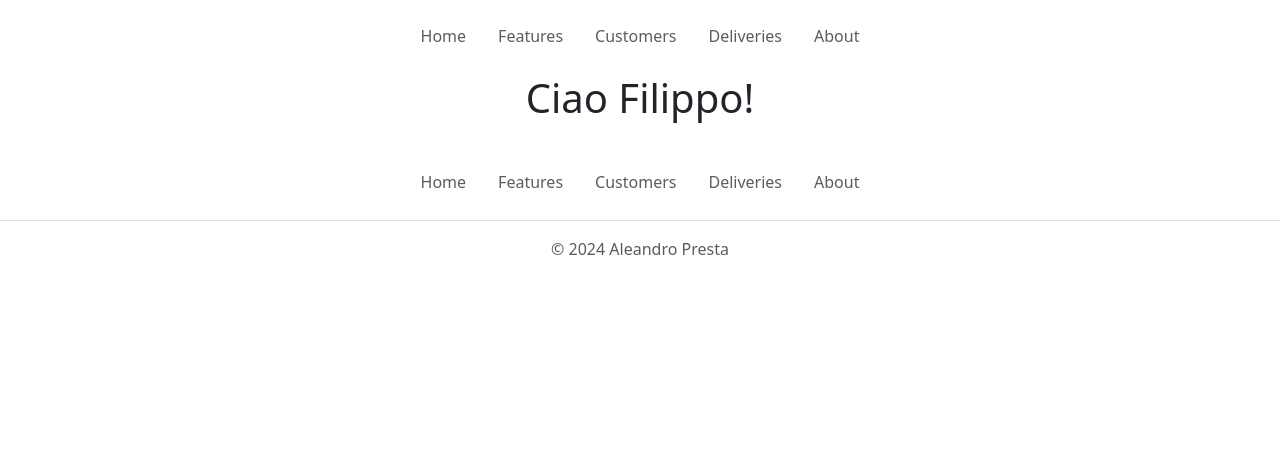
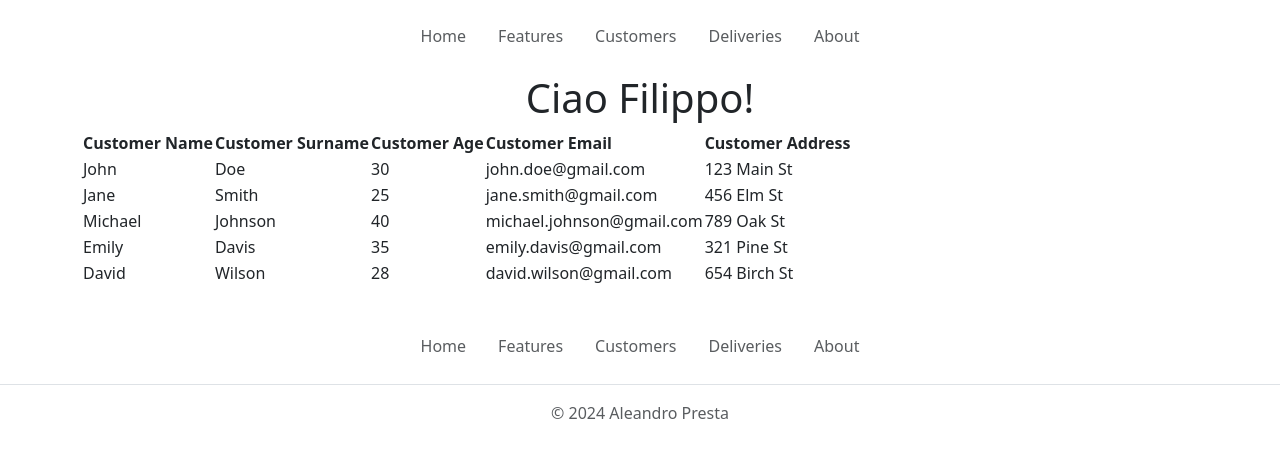
Before and after one commit to AleandroPresta/delivery-manager, an Angular app in the folder frontend/delivery-manager-frontend/: page / in a window 1280 px wide. Shown: the top 458 px of the page. Built offline with nearby package versions, Linux system fonts and the light colour scheme.

Commit message:
Created customer-list component that shows dummy data

```diff
--- a/frontend/delivery-manager-frontend/src/app/app.component.html
+++ b/frontend/delivery-manager-frontend/src/app/app.component.html
@@ -4,6 +4,7 @@
 <main class="main">
   <div class="container">
     <h1 class="text-center">Ciao Filippo!</h1>
+    <customers-list></customers-list>
   </div>
 </main>
 <footer>
--- a/frontend/delivery-manager-frontend/src/app/app.component.ts
+++ b/frontend/delivery-manager-frontend/src/app/app.component.ts
@@ -2,11 +2,12 @@ import { Component } from '@angular/core';
 import { RouterOutlet } from '@angular/router';
 import { HeaderComponent } from "./header/header.component";
 import { FooterComponent } from "./footer/footer.component";
+import { CustomersListComponent } from "./customers-list/customers-list.component";
 
 @Component({
   selector: 'app-root',
   standalone: true,
-  imports: [RouterOutlet, HeaderComponent, FooterComponent],
+  imports: [RouterOutlet, HeaderComponent, FooterComponent, CustomersListComponent],
   templateUrl: './app.component.html',
   styleUrl: './app.component.css'
 })
--- /dev/null
+++ b/frontend/delivery-manager-frontend/src/app/customers-list/Customer.ts
@@ -0,0 +1,23 @@
+export interface CustomerInterface {
+    name: string;
+    surname: string;
+    age: number;
+    email: string;
+    address: string;
+}
+
+export class Customer implements CustomerInterface {
+    name: string;
+    surname: string;
+    age: number;
+    email: string;
+    address: string;
+
+    constructor(name: string, surname: string, age: number, email: string, address: string) {
+        this.name = name;
+        this.surname = surname;
+        this.age = age;
+        this.email = email;
+        this.address = address;
+    }
+}
--- /dev/null
+++ b/frontend/delivery-manager-frontend/src/app/customers-list/customers-list.component.html
@@ -0,0 +1,16 @@
+<table>
+    <tr>
+        <th>Customer Name</th>
+        <th>Customer Surname</th>
+        <th>Customer Age</th>
+        <th>Customer Email</th>
+        <th>Customer Address</th>
+    </tr>
+    <tr *ngFor="let customer of customers">
+        <td>{{ customer.name }}</td>
+        <td>{{ customer.surname }}</td>
+        <td>{{ customer.age }}</td>
+        <td>{{ customer.email }}</td>
+        <td>{{ customer.address }}</td>
+    </tr>
+</table>
--- /dev/null
+++ b/frontend/delivery-manager-frontend/src/app/customers-list/customers-list.component.ts
@@ -0,0 +1,22 @@
+import { Component } from '@angular/core';
+import { Customer } from './Customer';
+import { NgFor } from '@angular/common';
+
+@Component({
+  selector: 'customers-list',
+  standalone: true,
+  imports: [NgFor],
+  templateUrl: './customers-list.component.html',
+  styleUrl: './customers-list.component.css'
+})
+export class CustomersListComponent {
+
+  customers: Customer[] = [
+    new Customer('John', 'Doe', 30, 'john.doe@gmail.com', '123 Main St'),
+    new Customer('Jane', 'Smith', 25, 'jane.smith@gmail.com', '456 Elm St'),
+    new Customer('Michael', 'Johnson', 40, 'michael.johnson@gmail.com', '789 Oak St'),
+    new Customer('Emily', 'Davis', 35, 'emily.davis@gmail.com', '321 Pine St'),
+    new Customer('David', 'Wilson', 28, 'david.wilson@gmail.com', '654 Birch St')
+  ];
+
+}
```
Also changed, not shown: frontend/delivery-manager-frontend/src/app/customers-list/customers-list.component.css (added), 1 other file (tests, documents, lock files or other folders).
